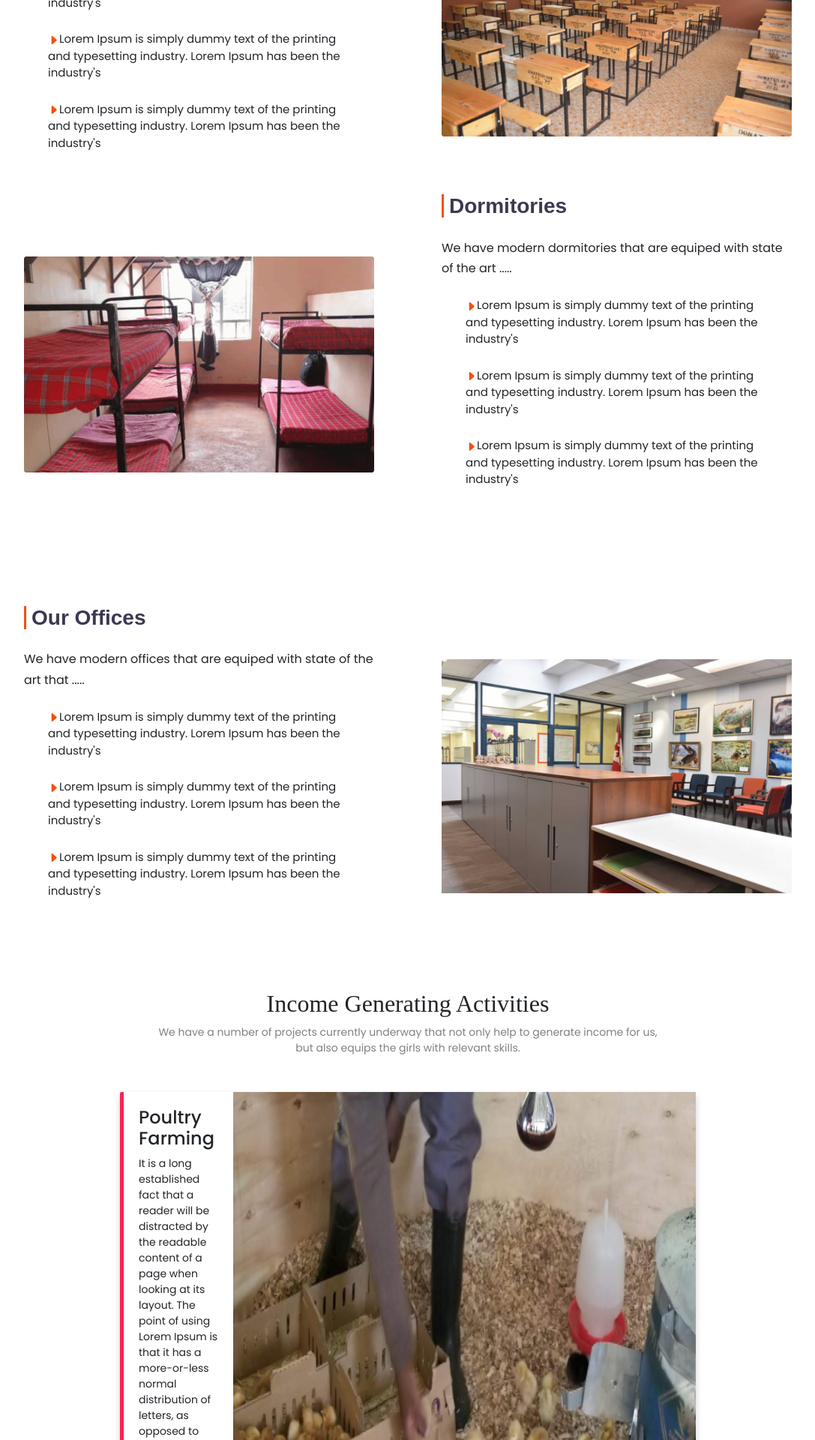
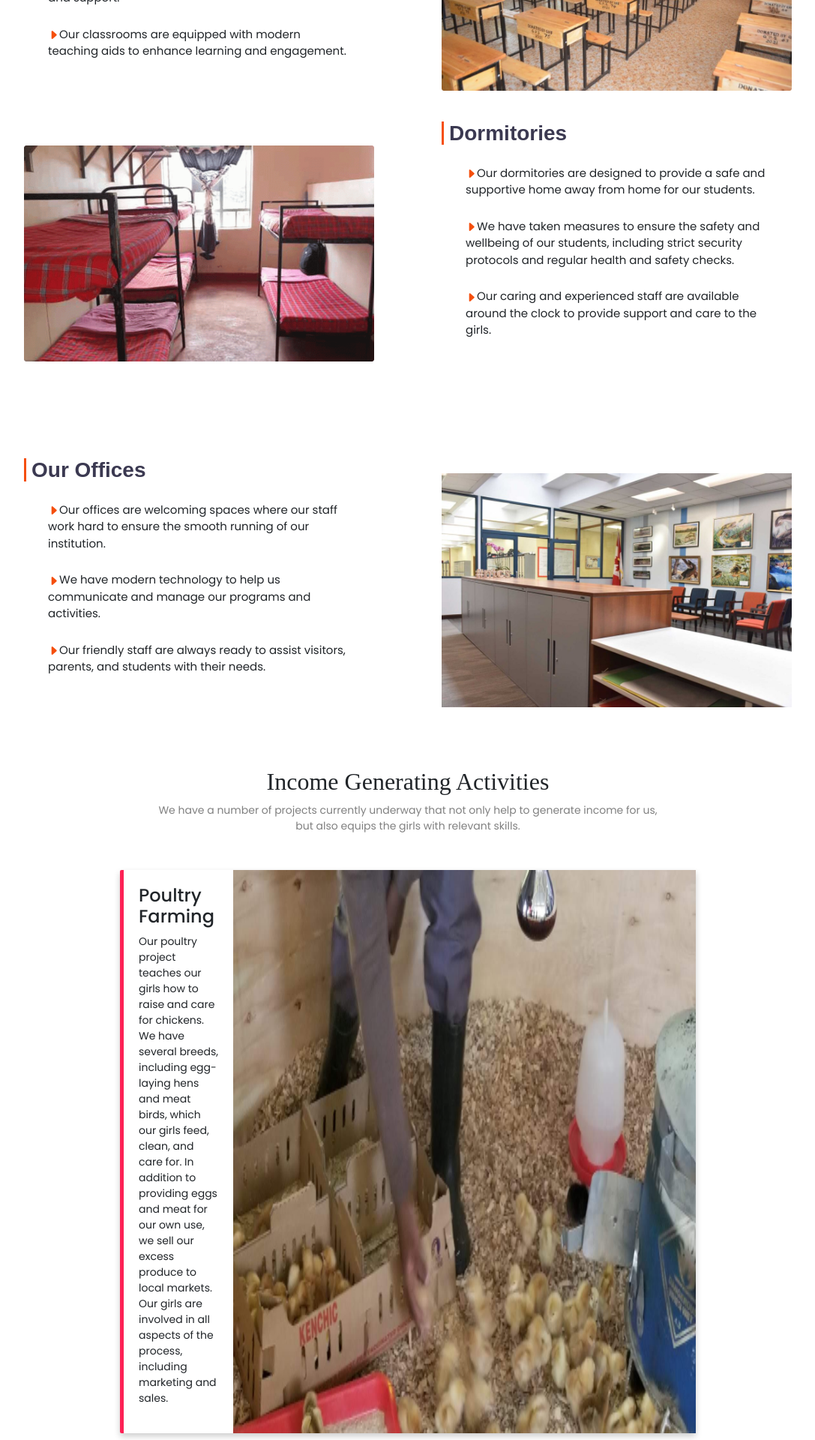
Before and after one commit to lizmwania/limuru-cheshire-webapp-frontend, a React (Create React App) app: page /about in a window 1280 px wide. Shown: the part 1380-3300 px from the top of the page at 75% size, without its empty margins (96-1183 px from the left). Built offline with nearby package versions, Linux system fonts and the light colour scheme.

Commit message:
Made some changes to placeholder texts

```diff
--- a/src/Pages/AboutPage.jsx
+++ b/src/Pages/AboutPage.jsx
@@ -148,31 +148,29 @@ export default function AboutPage() {
                   <strong>Classrooms</strong>
                 </h3>
 
-                <p class="facilities-content-text">
+                {/* <p class="facilities-content-text">
                   We have modern classrooms that are equiped with state of the
                   art .....
-                </p>
+                </p> */}
 
                 <ul class="facilities-list">
                   <li class="facilities-list-item">
                     <p>
                       <BsCaretRightFill style={{ color: "#f54f0d" }} />
-                      Lorem Ipsum is simply dummy text of the printing and
-                      typesetting industry. Lorem Ipsum has been the industry's
+                      Our classrooms provide a comfortable space for our girls to learn and grow.
                     </p>
                   </li>
                   <li class="facilities-list-item">
                     <p>
                       <BsCaretRightFill style={{ color: "#f54f0d" }} />
-                      Lorem Ipsum is simply dummy text of the printing and
-                      typesetting industry. Lorem Ipsum has been the industry's
+                      We have skilled teachers who are dedicated to ensuring each girl receives individualized attention and support.
                     </p>
                   </li>
                   <li class="facilities-list-item">
                     <p>
                       <BsCaretRightFill style={{ color: "#f54f0d" }} />
-                      Lorem Ipsum is simply dummy text of the printing and
-                      typesetting industry. Lorem Ipsum has been the industry's
+                      Our classrooms are equipped with modern teaching aids to enhance learning and engagement.
+
                     </p>
                   </li>
                 </ul>
@@ -183,6 +181,7 @@ export default function AboutPage() {
             </div>
           </motion.div>
         </motion.div>
+        <br/>
         <div class="facilities-wrapper">
           <figure class="facilities-banner">
             <img src={AboutDorm} alt="svg" />
@@ -193,31 +192,23 @@ export default function AboutPage() {
               <strong>Dormitories </strong>
             </h3>
 
-            <p class="facilities-content-text">
-              We have modern dormitories that are equiped with state of the art
-              .....
-            </p>
-
             <ul class="facilities-list">
               <li class="facilities-list-item">
                 <p>
                   <BsCaretRightFill style={{ color: "#f54f0d" }} />
-                  Lorem Ipsum is simply dummy text of the printing and
-                  typesetting industry. Lorem Ipsum has been the industry's
+                  Our dormitories are designed to provide a safe and supportive home away from home for our students.
                 </p>
               </li>
               <li class="facilities-list-item">
                 <p>
                   <BsCaretRightFill style={{ color: "#f54f0d" }} />
-                  Lorem Ipsum is simply dummy text of the printing and
-                  typesetting industry. Lorem Ipsum has been the industry's
+                  We have taken measures to ensure the safety and wellbeing of our students, including strict security protocols and regular health and safety checks.
                 </p>
               </li>
               <li class="facilities-list-item">
                 <p>
                   <BsCaretRightFill style={{ color: "#f54f0d" }} />
-                  Lorem Ipsum is simply dummy text of the printing and
-                  typesetting industry. Lorem Ipsum has been the industry's
+                  Our caring and experienced staff are available around the clock to provide support and care to the girls.
                 </p>
               </li>
             </ul>
@@ -234,31 +225,25 @@ export default function AboutPage() {
               <strong>Our Offices</strong>
             </h3>
 
-            <p class="facilities-content-text">
-              We have modern offices that are equiped with state of the art that
-              .....
-            </p>
+
 
             <ul class="facilities-list">
               <li class="facilities-list-item">
                 <p>
                   <BsCaretRightFill style={{ color: "#f54f0d" }} />
-                  Lorem Ipsum is simply dummy text of the printing and
-                  typesetting industry. Lorem Ipsum has been the industry's
+                  Our offices are welcoming spaces where our staff work hard to ensure the smooth running of our institution.
                 </p>
               </li>
               <li class="facilities-list-item">
                 <p>
                   <BsCaretRightFill style={{ color: "#f54f0d" }} />
-                  Lorem Ipsum is simply dummy text of the printing and
-                  typesetting industry. Lorem Ipsum has been the industry's
+                  We have modern technology to help us communicate and manage our programs and activities.
                 </p>
               </li>
               <li class="facilities-list-item">
                 <p>
                   <BsCaretRightFill style={{ color: "#f54f0d" }} />
-                  Lorem Ipsum is simply dummy text of the printing and
-                  typesetting industry. Lorem Ipsum has been the industry's
+                  Our friendly staff are always ready to assist visitors, parents, and students with their needs.
                 </p>
               </li>
             </ul>
--- a/src/components/ImpactStories.jsx
+++ b/src/components/ImpactStories.jsx
@@ -9,7 +9,10 @@ export default function ImpactStories() {
     <div className="ImpactStoriesSection">
       <h2 className="ImpactStoriesTitle">Impact Stories</h2>
       <br />
-      <ImpactStoriesMenu menuItem={menuItem} />
+      {/* <ImpactStoriesMenu menuItem={menuItem} /> */}
+      <br/>
+      <p style={{textAlign: "center", color: "red"}}>Check back soon for Impact Stories!</p>
+      <br/>   <br/>   <br/>
     </div>
   );
 }
--- a/src/components/IncomeGenerating.jsx
+++ b/src/components/IncomeGenerating.jsx
@@ -9,11 +9,19 @@ export default function IncomeGenerating() {
   return (
     <div className="IncomeGenerating">
       <h2 className="IncomeGeneratingTitle">Income Generating Activities</h2>
-      <p style={{ textAlign: "center", width: "90%", margin: "auto", fontSize: "14px", color: "grey"}}>
+      <p
+        style={{
+          textAlign: "center",
+          width: "90%",
+          margin: "auto",
+          fontSize: "14px",
+          color: "grey",
+        }}
+      >
         We have a number of projects currently underway that not only help to
         generate income for us, but also equips the girls with relevant skills.
       </p>
-      <br />  <br />
+      <br /> <br />
       <div
         className="IncomeSection"
         style={{ borderLeft: "5px solid #FD2155" }}
@@ -21,11 +29,12 @@ export default function IncomeGenerating() {
         <div className="IncomeLeftSection">
           <h4>Poultry Farming</h4>
           <p>
-            It is a long established fact that a reader will be distracted by
-            the readable content of a page when looking at its layout. The point
-            of using Lorem Ipsum is that it has a more-or-less normal
-            distribution of letters, as opposed to using 'Content here, content
-            here', making it look like readable English
+            Our poultry project teaches our girls how to raise and care for
+            chickens. We have several breeds, including egg-laying hens and meat
+            birds, which our girls feed, clean, and care for. In addition to
+            providing eggs and meat for our own use, we sell our excess produce
+            to local markets. Our girls are involved in all aspects of the
+            process, including marketing and sales.
           </p>
         </div>
         <img src={poultry} alt="Class " className="IncomeImages" />
@@ -38,11 +47,13 @@ export default function IncomeGenerating() {
         <div className="IncomeLeftSection">
           <h4>Horticultural Farming</h4>
           <p>
-            It is a long established fact that a reader will be distracted by
-            the readable content of a page when looking at its layout. The point
-            of using Lorem Ipsum is that it has a more-or-less normal
-            distribution of letters, as opposed to using 'Content here, content
-            here', making it look like readable English
+            Our horticultural farming project is an important part of our
+            efforts to teach our girls sustainable agriculture practices. We
+            grow a range of fruits and vegetables, which not only provide
+            healthy nutrition for our girls, but also generate income when we
+            sell them to local markets. Our girls are involved in all aspects of
+            the farming process, from planting and harvesting to marketing and
+            sales.
           </p>
         </div>
         <img src={horticulture} alt="Class " className="IncomeImages" />
@@ -55,11 +66,12 @@ export default function IncomeGenerating() {
         <div className="IncomeLeftSection">
           <h4>Baking</h4>
           <p>
-            It is a long established fact that a reader will be distracted by
-            the readable content of a page when looking at its layout. The point
-            of using Lorem Ipsum is that it has a more-or-less normal
-            distribution of letters, as opposed to using 'Content here, content
-            here', making it look like readable English
+            Our baking project teaches our girls to bake a variety of treats,
+            including cakes, cookies, and bread. In addition to providing baked
+            products for our own use, we sell our excess products to local
+            markets. Our girls are involved in all aspects of the baking
+            process, from measuring and mixing ingredients to packaging and
+            sales.
           </p>
         </div>
         <img src={bakery} alt="Class " className="IncomeImages" />
@@ -72,16 +84,17 @@ export default function IncomeGenerating() {
         <div className="IncomeLeftSection">
           <h4>Beadwork design</h4>
           <p>
-            It is a long established fact that a reader will be distracted by
-            the readable content of a page when looking at its layout. The point
-            of using Lorem Ipsum is that it has a more-or-less normal
-            distribution of letters, as opposed to using 'Content here, content
-            here', making it look like readable English
+            Our beadwork project provides our girls with a creative outlet and
+            the opportunity to learn new skills. We have a range of materials
+            and supplies for making unique and beautiful beaded jewelry and
+            accessories, which we sell. Our girls are involved in all aspects of
+            the production process, from designing and creating the pieces to
+            marketing and sales.
           </p>
         </div>
         <img src={beadwork} alt="Class " className="IncomeImages" />
       </div>
-      <br/>  <br/>
+      <br /> <br />
     </div>
   );
 }
```
